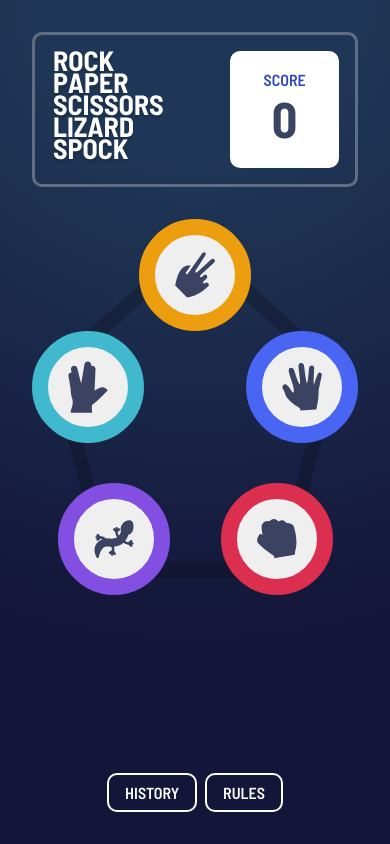
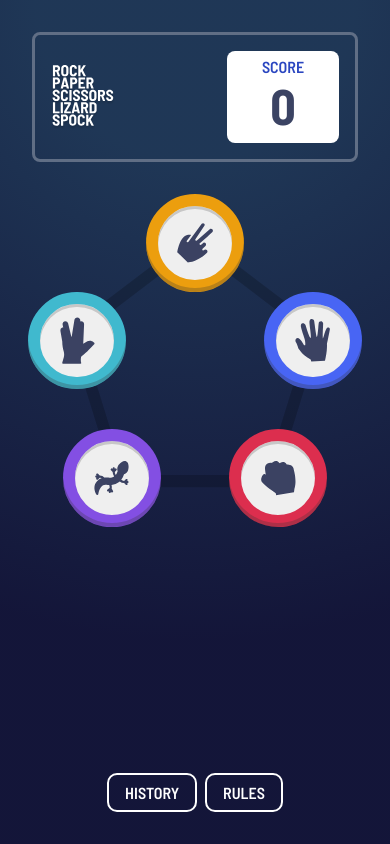
Before and after one commit to KennethB09/frontend-mentor-rock-paper-scissor-challenge, a React (Vite) app: page / in a window 390 px wide. Built offline with nearby package versions, Linux system fonts and the light colour scheme.

Commit message:
Fixed design

```diff
--- a/src/components/choice.tsx
+++ b/src/components/choice.tsx
@@ -14,18 +14,18 @@ function Choice({ playGame }: ChoiceProps) {
     return (
         <div className="choice-main-container">
             <div className="choice-pentagon-container">
-                <img className="choice-pentagon" src={line}/>
+                <img className="choice-pentagon" src={line} />
             </div>
             <div className="choice-scissor-container">
-                <button className="choice-scissor-btn" onClick={() => playGame('scissor')}><img src={scissor} alt="scissor"/></button>
+                <button className="choice-scissor-btn" onClick={() => playGame('scissor')}><img src={scissor} alt="scissor" /><div className="shadow"></div></button>
             </div>
             <div className="choice-spock-paper-container">
-                <button className="choice-spock-btn" onClick={() => playGame('spock')}><img src={spock} alt="spock"/></button>
-                <button className="choice-paper-btn" onClick={() => playGame('paper')}><img src={paper} alt="paper"/></button>
+                <button className="choice-spock-btn" onClick={() => playGame('spock')}><img src={spock} alt="spock" /><div className="shadow"></div></button>
+                <button className="choice-paper-btn" onClick={() => playGame('paper')}><img src={paper} alt="paper" /><div className="shadow"></div></button>
             </div>
             <div className="choice-rock-lizard-container">
-                <button className="choice-lizard-btn" onClick={() => playGame('lizard')}><img src={lizard} alt="lizard"/></button>
-                <button className="choice-rock-btn" onClick={() => playGame('rock')}><img src={rock} alt="rock"/></button>
+                <button className="choice-lizard-btn" onClick={() => playGame('lizard')}><img src={lizard} alt="lizard" /><div className="shadow"></div></button>
+                <button className="choice-rock-btn" onClick={() => playGame('rock')}><img src={rock} alt="rock" /><div className="shadow"></div></button>
             </div>
         </div>
     )
--- a/src/index.css
+++ b/src/index.css
@@ -22,8 +22,14 @@
   --font-weight-600: 600;
   --font-weight-700: 700;
 
-  --choice-button-size: clamp(9rem, 14vw + .5rem, 15rem);
-  --choice-button-icon-size: clamp(3.5rem, 5vw + .5rem, 6rem);
+  --choice-result-size: clamp(6.5rem, 14vw + .5rem, 15rem);
+  --choice-result-border-w: clamp(1rem, 2vw + .5rem, 1.7rem);
+  --choice-result-icon-size: clamp(2.5rem, 5vw + .5rem, 6rem);
+
+  --choice-size: clamp(4.8rem, 23vw + .5rem, 7rem);
+  --choice-icon-size: clamp(2rem, 7vw + .5rem, 2.5rem);
+  --choice-border-w: clamp(.8rem, 1vw + .5rem, 1rem);
+
   --font-size-large: clamp(18px, 1.8vw + .5rem, 22px);
 }
 
@@ -36,37 +42,57 @@
   text-decoration: none;
 }
 
+@keyframes pulseAnimate {
+  100% {
+    transform: scale(3);
+    opacity: 0;
+  }
+}
+
 body {
   display: flex;
   flex-direction: column;
   background-image: radial-gradient(circle 800px at 50% 0%, var(--Radial-Gradient-1) 20%, var(--Radial-Gradient-2) 80%);
   padding: 2rem;
   height: 100vh;
+  overflow: hidden;
 
   .app-main-container {
     display: flex;
     flex-direction: column;
     align-items: center;
-    justify-content: center;
+    justify-content: start;
     height: 100%;
 
     .app-score-container {
       display: flex;
       justify-content: space-between;
-      width: 50%;
-      height: min-content;
+      width: min(100%, max(33rem));
+      height: 100%;
       padding: 1rem;
       border: 3px solid var(--Neutral-Header-Outline);
-      border-radius: 10px;
+      border-radius: 8px;
+
+      .app-title-container {
+        display: flex;
+        justify-content: center;
+        align-items: center;
+        height: 100%;
+
+        img {
+          width: clamp(4rem, 6.5vw + .5rem, 6.5rem);
+          /*4rem 6.5rem */
+        }
+      }
 
       .app-score {
         display: flex;
         flex-direction: column;
         align-items: center;
         justify-content: center;
-        width: 6.8rem;
-        aspect-ratio: 1/1;
-        border-radius: 10px;
+        width: 7rem;
+        padding: .5rem;
+        border-radius: inherit;
         background-color: white;
 
         h1 {
@@ -79,6 +105,7 @@ body {
 
         span {
           font-size: 50px;
+          /* 50px */
           font-weight: 700;
           color: var(--Neutral-Dark-Text);
         }
@@ -92,6 +119,7 @@ body {
       align-items: center;
       justify-content: space-between;
       margin-top: 2rem;
+      width: min(100%, max(max-content));
       aspect-ratio: 1/1;
 
       .choice-pentagon-container {
@@ -102,6 +130,40 @@ body {
         width: 100%;
         height: 100%;
         z-index: -9;
+        padding: 1rem;
+
+        .choice-pentagon {
+          width: 85%;
+          aspect-ratio: 1/1;
+        }
+      }
+
+      .shadow {
+        position: absolute;
+        z-index: 99;
+        border-radius: 360px;
+        width: var(--choice-size);
+        height: var(--choice-size);
+        box-shadow: inset 0 clamp(-0.3438rem, -0.163vw + -0.2174rem, -0.25rem) rgba(53, 53, 53, 0.274); /* -5.5px */
+      }
+
+      .choice-rock-btn,
+      .choice-paper-btn,
+      .choice-scissor-btn,
+      .choice-lizard-btn,
+      .choice-spock-btn {
+        display: flex;
+        align-items: center;
+        justify-content: center;
+        width: var(--choice-size);
+        height: var(--choice-size);
+        box-shadow: inset 0 clamp(3px, .5vw + .05rem, 4px) rgb(199, 199, 199); /* 4px */
+        border-radius: 100px;
+        cursor: pointer;
+
+        img {
+          width: var(--choice-icon-size);
+        }
       }
 
       .choice-scissor-container {
@@ -110,22 +172,11 @@ body {
         width: 100%;
 
         .choice-scissor-btn {
-          display: flex;
-          align-items: center;
-          justify-content: center;
-          width: 7rem;
-          height: 7rem;
-          border: 1rem solid var(--Primary-Scissors-Gradient-1);
-          border-radius: 100px;
-          cursor: pointer;
-
-          img {
-            width: 2.5rem;
-          }
+          border: var(--choice-border-w) solid var(--Primary-Scissors-Gradient-1);
         }
 
         .choice-scissor-btn:hover {
-          border: 1rem solid var(--Primary-Scissors-Gradient-2);
+          border: var(--choice-border-w) solid var(--Primary-Scissors-Gradient-2);
         }
       }
 
@@ -136,41 +187,19 @@ body {
         margin-bottom: 2.5rem;
 
         .choice-paper-btn {
-          display: flex;
-          align-items: center;
-          justify-content: center;
-          width: 7rem;
-          height: 7rem;
-          border: 1rem solid var(--Primary-Paper-Gradient-1);
-          border-radius: 100px;
-          cursor: pointer;
-
-          img {
-            width: 2.5rem;
-          }
+          border: var(--choice-border-w) solid var(--Primary-Paper-Gradient-1);
         }
 
         .choice-paper-btn:hover {
-          border: 1rem solid var(--Primary-Paper-Gradient-2);
+          border: var(--choice-border-w) solid var(--Primary-Paper-Gradient-2);
         }
 
         .choice-spock-btn {
-          display: flex;
-          align-items: center;
-          justify-content: center;
-          width: 7rem;
-          height: 7rem;
-          border: 1rem solid var(--Primary-Spock-Gradient-1);
-          border-radius: 100px;
-          cursor: pointer;
-
-          img {
-            width: 2.5rem;
-          }
+          border: var(--choice-border-w) solid var(--Primary-Spock-Gradient-1);
         }
 
         .choice-spock-btn:hover {
-          border: 1rem solid var(--Primary-Spock-Gradient-2);
+          border: var(--choice-border-w) solid var(--Primary-Spock-Gradient-2);
         }
       }
 
@@ -180,41 +209,19 @@ body {
         width: 100%;
 
         .choice-rock-btn {
-          display: flex;
-          align-items: center;
-          justify-content: center;
-          width: 7rem;
-          height: 7rem;
-          border: 1rem solid var(--Primary-Rock-Gradient-1);
-          border-radius: 100px;
-          cursor: pointer;
-
-          img {
-            width: 2.5rem;
-          }
+          border: var(--choice-border-w) solid var(--Primary-Rock-Gradient-1);
         }
 
         .choice-rock-btn:hover {
-          border: 1rem solid var(--Primary-Rock-Gradient-2);
+          border: var(--choice-border-w) solid var(--Primary-Rock-Gradient-2);
         }
 
         .choice-lizard-btn {
-          display: flex;
-          align-items: center;
-          justify-content: center;
-          width: 7rem;
-          height: 7rem;
-          border: 1rem solid var(--Primary-Lizard-Gradient-1);
-          border-radius: 100px;
-          cursor: pointer;
-
-          img {
-            width: 2.5rem;
-          }
+          border: var(--choice-border-w) solid var(--Primary-Lizard-Gradient-1);
         }
 
         .choice-lizard-btn:hover {
-          border: 1rem solid var(--Primary-Lizard-Gradient-2);
+          border: var(--choice-border-w) solid var(--Primary-Lizard-Gradient-2);
         }
       }
     }
@@ -355,188 +362,207 @@ body {
       text-transform: uppercase;
       margin-top: 2rem;
 
+      .shadow-result {
+        position: absolute;
+        border-radius: 360px;
+        width: var(--choice-result-size);
+        height: var(--choice-result-size);
+        box-shadow: inset 0 clamp(-0.6563rem, -0.7813vw + -0.1563rem, -0.3125rem) rgba(75, 75, 75, 0.418); /*-10.5px*/
+      }
+
       .play-player-container {
+        position: relative;
         display: flex;
         flex-direction: column;
+        justify-content: space-between;
         align-items: center;
         gap: 2.5rem;
+        height: 100%;
 
         h1 {
           font-size: var(--font-size-large);
           color: white;
         }
 
-        .play-player-picked-rock {
+        .pulse-main-container {
+          position: absolute;
+          aspect-ratio: 1/1;
+          width: 100%;
+          z-index: -9999;
+          border-radius: 360px;
+          display: flex;
+          justify-content: center;
+          align-content: center;
+
+          .pulse {
+            position: relative;
+            aspect-ratio: 1/1;
+            border-radius: 360px;
+            display: flex;
+            justify-content: center;
+            align-content: center;
+
+            span {
+              position: absolute;
+              background-color: white;
+              border-radius: inherit;
+              opacity: .10;
+              width: 100%;
+              height: 100%;
+              animation: pulseAnimate 3s ease-in-out infinite;
+              animation-delay: calc(1s * var(--p));
+            }
+          }
+
+          .pulse-1 {
+            --p: 0;
+          }
+
+          .pulse-2 {
+            --p: 1;
+          }
+
+          .pulse-3 {
+            --p: 2;
+          }
+        }
+
+        .play-player-picked-rock,
+        .play-player-picked-paper,
+        .play-player-picked-scissor,
+        .play-player-picked-lizard,
+        .play-player-picked-spock {
           display: flex;
           align-items: center;
           justify-content: center;
-          width: var(--choice-button-size);
-          height: var(--choice-button-size);
-          border: 1.5rem solid var(--Primary-Rock-Gradient-1);
+          width: var(--choice-result-size);
+          height: var(--choice-result-size);
+          box-shadow: inset 0 clamp(0.25rem, 0.1364rem + 0.5682vw, 0.5rem) rgba(199, 199, 199, 0.637); /*8px*/
           background-color: white;
           border-radius: 150px;
           cursor: pointer;
 
           img {
-            width: var(--choice-button-icon-size);
+            width: var(--choice-result-icon-size);
           }
         }
 
+        .play-player-picked-rock {
+          border: var(--choice-result-border-w) solid var(--Primary-Rock-Gradient-1);
+        }
+
         .play-player-picked-paper {
-          display: flex;
-          align-items: center;
-          justify-content: center;
-          width: var(--choice-button-size);
-          height: var(--choice-button-size);
-          border: 1.5rem solid var(--Primary-Paper-Gradient-1);
-          background-color: white;
-          border-radius: 150px;
-          cursor: pointer;
-
-          img {
-            width: var(--choice-button-icon-size);
-          }
+          border: var(--choice-result-border-w) solid var(--Primary-Paper-Gradient-1);
         }
 
         .play-player-picked-scissor {
-          display: flex;
-          align-items: center;
-          justify-content: center;
-          width: var(--choice-button-size);
-          height: var(--choice-button-size);
-          border: 1.2rem solid var(--Primary-Scissors-Gradient-1);
-          background-color: white;
-          border-radius: 150px;
-          cursor: pointer;
-
-          img {
-            width: var(--choice-button-icon-size);
-          }
+          border: var(--choice-result-border-w) solid var(--Primary-Scissors-Gradient-1);
         }
 
         .play-player-picked-spock {
-          display: flex;
-          align-items: center;
-          justify-content: center;
-          width: var(--choice-button-size);
-          height: var(--choice-button-size);
-          border: 1.5rem solid var(--Primary-Spock-Gradient-1);
-          background-color: white;
-          border-radius: 150px;
-          cursor: pointer;
-
-          img {
-            width: var(--choice-button-icon-size);
-          }
+          border: var(--choice-result-border-w) solid var(--Primary-Spock-Gradient-1);
         }
 
         .play-player-picked-lizard {
-          display: flex;
-          align-items: center;
-          justify-content: center;
-          width: var(--choice-button-size);
-          height: var(--choice-button-size);
-          border: 1.5rem solid var(--Primary-Lizard-Gradient-1);
-          background-color: white;
-          border-radius: 150px;
-          cursor: pointer;
-
-          img {
-            width: var(--choice-button-icon-size);
-          }
+          border: var(--choice-result-border-w) solid var(--Primary-Lizard-Gradient-1);
         }
-
       }
 
       .play-computer-container {
+        position: relative;
         display: flex;
         flex-direction: column;
+        justify-content: space-between;
         align-items: center;
         gap: 2.5rem;
+        height: 100%;
 
         h1 {
           font-size: var(--font-size-large);
           color: white;
         }
 
-        .play-computer-picked-rock {
+        .pulse-main-container {
+          position: absolute;
+          aspect-ratio: 1/1;
+          width: 100%;
+          z-index: -9999;
+          border-radius: 360px;
+          display: flex;
+          justify-content: center;
+          align-content: center;
+
+          .pulse {
+            position: relative;
+            aspect-ratio: 1/1;
+            border-radius: 360px;
+            display: flex;
+            justify-content: center;
+            align-content: center;
+
+            span {
+              position: absolute;
+              background-color: white;
+              border-radius: inherit;
+              opacity: .10;
+              width: 100%;
+              height: 100%;
+              animation: pulseAnimate 3s ease-in-out infinite;
+              animation-delay: calc(1s * var(--p));
+            }
+          }
+
+          .pulse-1 {
+            --p: 0;
+          }
+
+          .pulse-2 {
+            --p: 1;
+          }
+
+          .pulse-3 {
+            --p: 2;
+          }
+        }
+
+        .play-computer-picked-rock,
+        .play-computer-picked-paper,
+        .play-computer-picked-scissor,
+        .play-computer-picked-lizard,
+        .play-computer-picked-spock {
           display: flex;
           align-items: center;
           justify-content: center;
-          width: var(--choice-button-size);
-          height: var(--choice-button-size);
-          border: 1.5rem solid var(--Primary-Rock-Gradient-1);
+          width: var(--choice-result-size);
+          height: var(--choice-result-size);
+          box-shadow: inset 0 clamp(0.25rem, 0.1364rem + 0.5682vw, 0.5rem) rgba(199, 199, 199, 0.637);
           background-color: white;
           border-radius: 150px;
           cursor: pointer;
 
           img {
-            width: var(--choice-button-icon-size);
+            width: var(--choice-result-icon-size);
           }
         }
 
+        .play-computer-picked-rock {
+          border: var(--choice-result-border-w) solid var(--Primary-Rock-Gradient-1);
+        }
+
         .play-computer-picked-paper {
-          display: flex;
-          align-items: center;
-          justify-content: center;
-          width: var(--choice-button-size);
-          height: var(--choice-button-size);
-          border: 1.5rem solid var(--Primary-Paper-Gradient-1);
-          background-color: white;
-          border-radius: 150px;
-          cursor: pointer;
-
-          img {
-            width: var(--choice-button-icon-size);
-          }
+          border: var(--choice-result-border-w) solid var(--Primary-Paper-Gradient-1);
         }
 
         .play-computer-picked-scissor {
-          display: flex;
-          align-items: center;
-          justify-content: center;
-          width: var(--choice-button-size);
-          height: var(--choice-button-size);
-          border: 1.5rem solid var(--Primary-Scissors-Gradient-1);
-          background-color: white;
-          border-radius: 150px;
-          cursor: pointer;
-
-          img {
-            width: var(--choice-button-icon-size);
-          }
+          border: var(--choice-result-border-w) solid var(--Primary-Scissors-Gradient-1);
         }
 
         .play-computer-picked-spock {
-          display: flex;
-          align-items: center;
-          justify-content: center;
-          width: var(--choice-button-size);
-          height: var(--choice-button-size);
-          border: 1.5rem solid var(--Primary-Spock-Gradient-1);
-          background-color: white;
-          border-radius: 150px;
-          cursor: pointer;
-
-          img {
-            width: var(--choice-button-icon-size);
-          }
+          border: var(--choice-result-border-w) solid var(--Primary-Spock-Gradient-1);
         }
 
         .play-computer-picked-lizard {
-          display: flex;
-          align-items: center;
-          justify-content: center;
-          width: var(--choice-button-size);
-          height: var(--choice-button-size);
-          border: 1.5rem solid var(--Primary-Lizard-Gradient-1);
-          background-color: white;
-          border-radius: 150px;
-          cursor: pointer;
-
-          img {
-            width: var(--choice-button-icon-size);
-          }
+          border: var(--choice-result-border-w) solid var(--Primary-Lizard-Gradient-1);
         }
       }
 
@@ -566,26 +592,6 @@ body {
 @media (max-width: 630px) {
   body {
     .app-main-container {
-      justify-content: start;
-
-      .app-score-container {
-        width: 100%;
-      }
-
-      .choice-main-container {
-        width: 100%;
-        aspect-ratio: 1;
-
-        .choice-pentagon-container {
-          padding: 1rem;
-
-          .choice-pentagon {
-            width: 100%;
-            height: 100%;
-            aspect-ratio: 1/1;
-          }
-        }
-      }
 
       .app-history-rules-container {
         flex-direction: row;
@@ -638,78 +644,28 @@ body {
 
       .play-main-container {
         justify-content: center;
-        margin-top: 5rem;
+        margin-top: 3rem;
 
         .play-player-container {
           flex-direction: column-reverse;
-
-          .play-player-picked-rock {
-            border-style: solid;
-            border-width: 1rem;
-          }
-
-          .play-player-picked-paper {
-            border-style: solid;
-            border-width: 1rem;
-          }
-
-          .play-player-picked-scissor {
-            border-style: solid;
-            border-width: 1rem;
-          }
-
-          .play-player-picked-spock {
-            border-style: solid;
-            border-width: 1rem;
-          }
-
-          .play-player-picked-lizard {
-            border-style: solid;
-            border-width: 1rem;
-          }
         }
 
         .play-computer-container {
           flex-direction: column-reverse;
-
-          .play-computer-picked-rock {
-            border-style: solid;
-            border-width: 1rem;
-          }
-
-          .play-computer-picked-paper {
-            border-style: solid;
-            border-width: 1rem;
-          }
-
-          .play-computer-picked-scissor {
-            border-style: solid;
-            border-width: 1rem;
-          }
-
-          .play-computer-picked-spock {
-            border-style: solid;
-            border-width: 1rem;
-          }
-
-          .play-computer-picked-lizard {
-            border-style: solid;
-            border-width: 1rem;
-          }
         }
 
         .play-result-container {
           position: absolute;
-          top: 33rem;
+          top: 27rem;
 
           h1 {
-            font-size: 4rem;
-            padding-bottom: 1.5rem;
+            font-size: 3.5rem;
+            padding-bottom: 1rem;
           }
 
           button {
-            padding: 1rem 4.5rem;
-            font-size: 1.3rem;
+            padding: 1rem 4rem;
+            font-size: 1rem;
             font-weight: 700;
           }
         }
```
Also changed, not shown: src/components/play.tsx (+6 -1 lines), src/components/pulse.tsx (added, +13 -0 lines).
